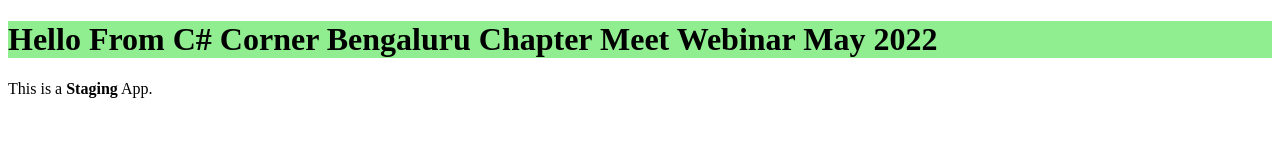
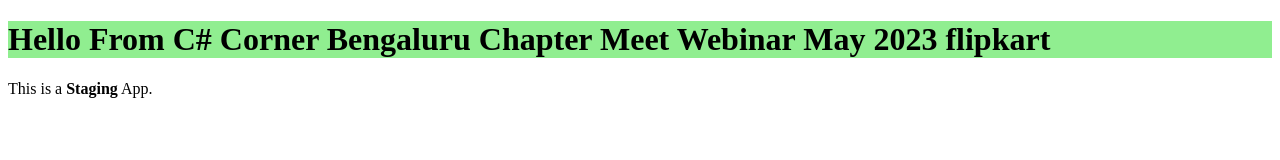
Before and after one commit to venkatamalle/WebAppStaging, a plain HTML site: page index.html in a window 1280 px wide. Drawn offline with Linux system fonts and the light colour scheme.

Commit message:
index.html

```diff
--- a/index.html
+++ b/index.html
@@ -5,7 +5,7 @@
 </head>
 <body>
 
-<h1 style="background-color:LightGreen;">Hello From C# Corner Bengaluru Chapter Meet Webinar May 2022</h1>
+<h1 style="background-color:LightGreen;">Hello From C# Corner Bengaluru Chapter Meet Webinar May 2023 flipkart</h1>
 <p>This is a <b>Staging</b> App.</p>
 
 </body>
```
